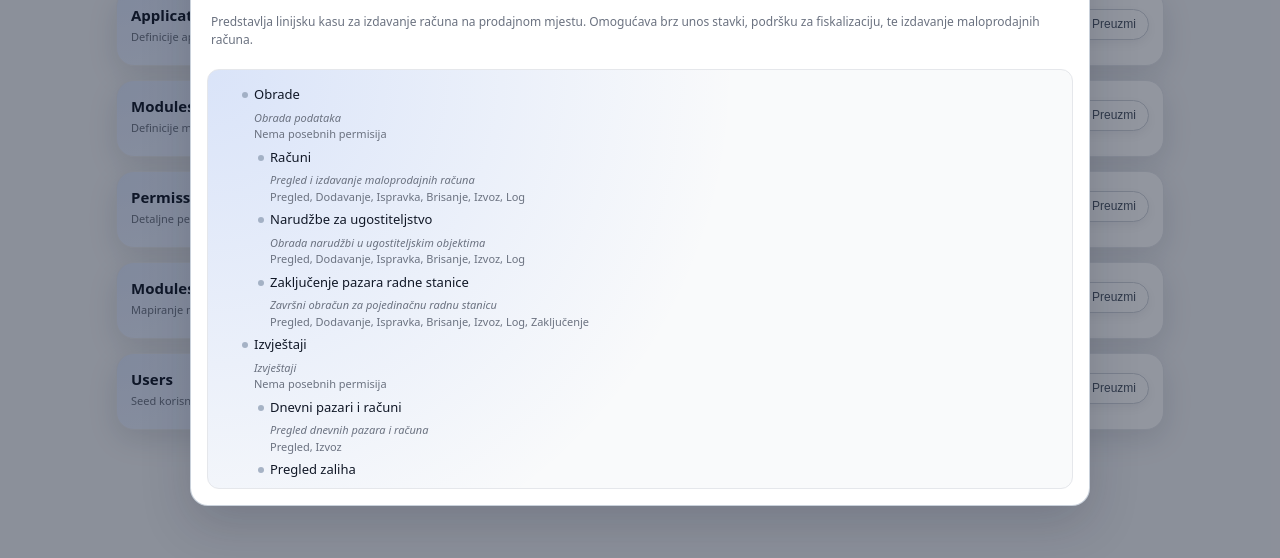
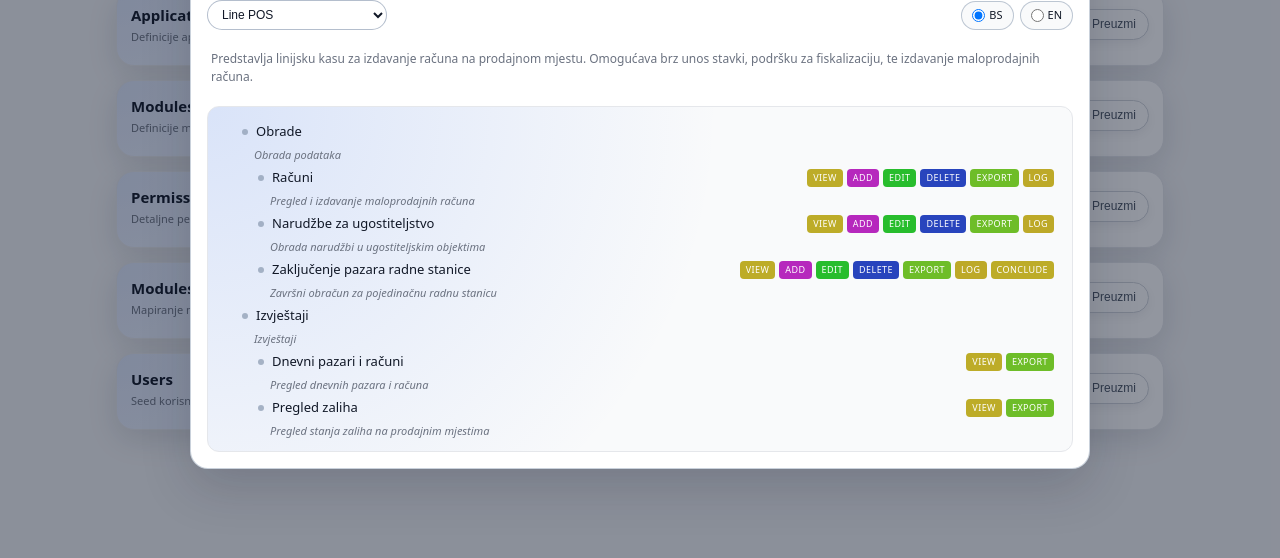
Before and after one commit to tallondev/webimelappsync, a plain HTML site: page index.html in a window 1280 px wide. Both pictures are taken after a click on the button "👁️ Preview menija". Shown: the part 210-768 px from the top of the page. Drawn offline with Linux system fonts and the light colour scheme.

Commit message:
change permissions

```diff
--- a/index.html
+++ b/index.html
@@ -723,13 +723,14 @@
         }
 
         .preview-label-row {
-            display: inline-flex;
+            display: flex;
             align-items: center;
-            gap: 6px;
+            gap: 8px;
             padding: 3px 6px;
-            border-radius: 999px;
+            border-radius: 6px;
             cursor: default;
             transition: background 0.12s ease-out, color 0.12s ease-out;
+            width: 100%;
         }
 
         .preview-dot {
@@ -737,16 +738,32 @@
             height: 6px;
             border-radius: 999px;
             background: rgba(148, 163, 184, 0.8);
+            flex-shrink: 0;
         }
 
         .preview-name {
             font-size: 13px;
+            flex-grow: 1;
+        }
+
+        .perm-labels-container {
+            display: flex;
+            gap: 4px;
+            flex-shrink: 0;
+        }
+
+        .perm-label {
+            font-size: 9px;
+            padding: 2px 6px;
+            border-radius: 4px;
+            font-weight: 500;
+            text-transform: uppercase;
+            letter-spacing: 0.05em;
+            white-space: nowrap;
         }
 
         .preview-perms {
-            margin-left: 18px;
-            font-size: 11px;
-            color: var(--text-soft);
+            display: none;
         }
 
         .preview-description {
@@ -1718,6 +1735,16 @@
             }, []);
         }
 
+        function generateHslColorFromString(str) {
+            if (!str) return 'hsl(210, 8%, 45%)';
+            let hash = 0;
+            for (let i = 0; i < str.length; i++) {
+                hash = str.charCodeAt(i) + ((hash << 5) - hash);
+            }
+            const h = Math.abs(hash) % 360;
+            return `hsl(${h}, 65%, 45%)`;
+        }
+
         function buildMenuTreeForModule(moduleName, locale) {
             const menuIdsInModule = new Set(
                 previewModulesMenus
@@ -1758,18 +1785,21 @@
                     const title = localizeMenuTitle(ch.Id, locale);
                     const description = localizeMenuDescription(ch.Id, locale);
                     const permKeys = permsMap[ch.Id] || [];
-                    const permLabels = localizePermissions(permKeys, locale);
-                    const permText = permLabels.length
-                        ? permLabels.join(", ")
-                        : (locale === "bs" ? "Nema posebnih permisija" : "No specific permissions");
+
+                    const permLabelsHtml = permKeys.map(key => {
+                        const localizedName = localizePermissions([key], locale)[0] || key;
+                        const bgColor = generateHslColorFromString(key);
+                        return `<span class="perm-label" style="background-color: ${bgColor}; color: #fff;" title="${escapeHtml(localizedName)}">${escapeHtml(key)}</span>`;
+                    }).join('');
+
                     html += `
 <li class="preview-node" data-menu-id="${ch.Id}">
-    <div class="preview-label-row" title="${escapeHtml(permText)}">
+    <div class="preview-label-row">
         <span class="preview-dot"></span>
         <span class="preview-name">${escapeHtml(title)}</span>
+        <div class="perm-labels-container">${permLabelsHtml}</div>
     </div>
-    <div class="preview-description">${escapeHtml(description)}</div>
-    <div class="preview-perms">${escapeHtml(permText)}</div>
+    ${description ? `<div class="preview-description">${escapeHtml(description)}</div>` : ''}
     ${renderNodes(String(ch.Id), depth + 1)}
 </li>`;
                 });
```
